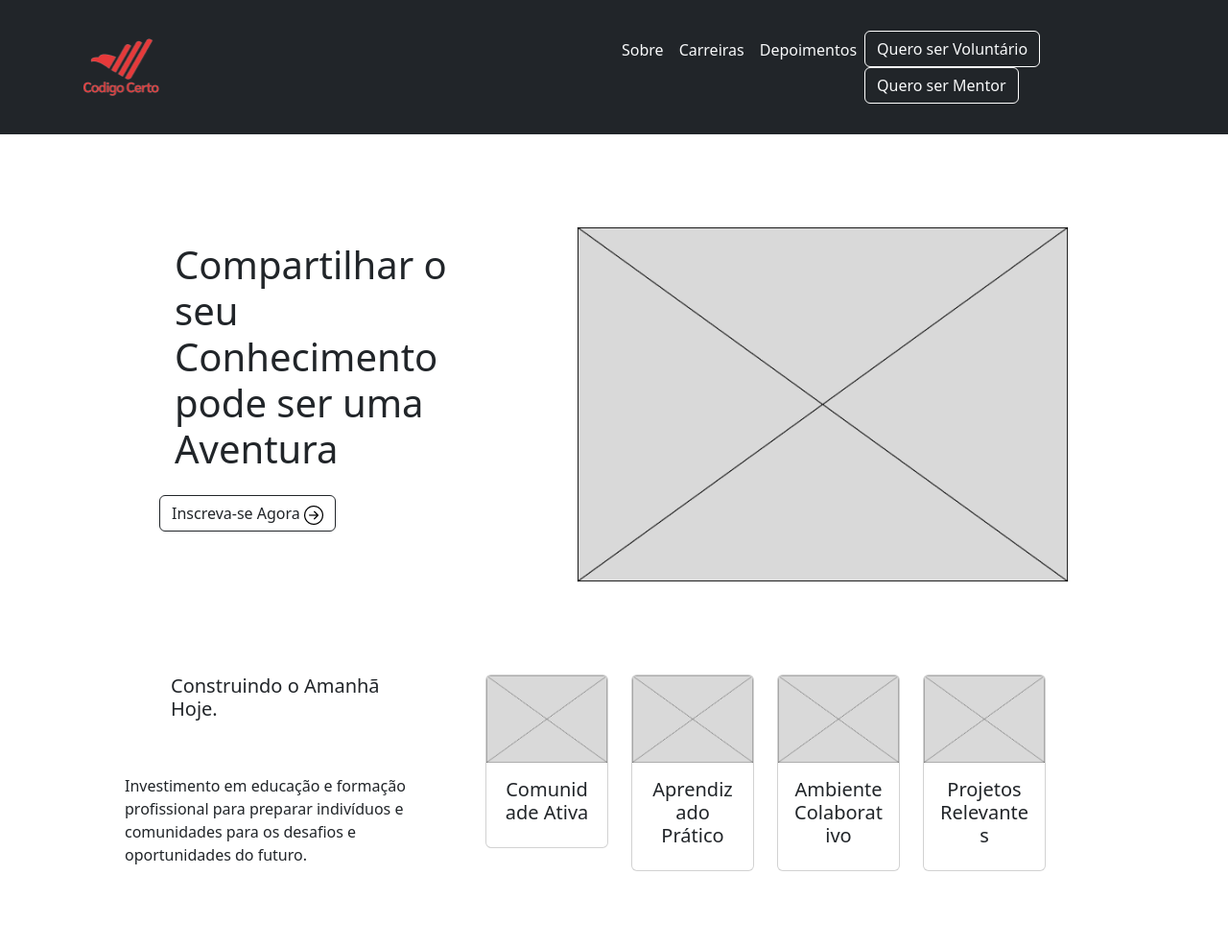
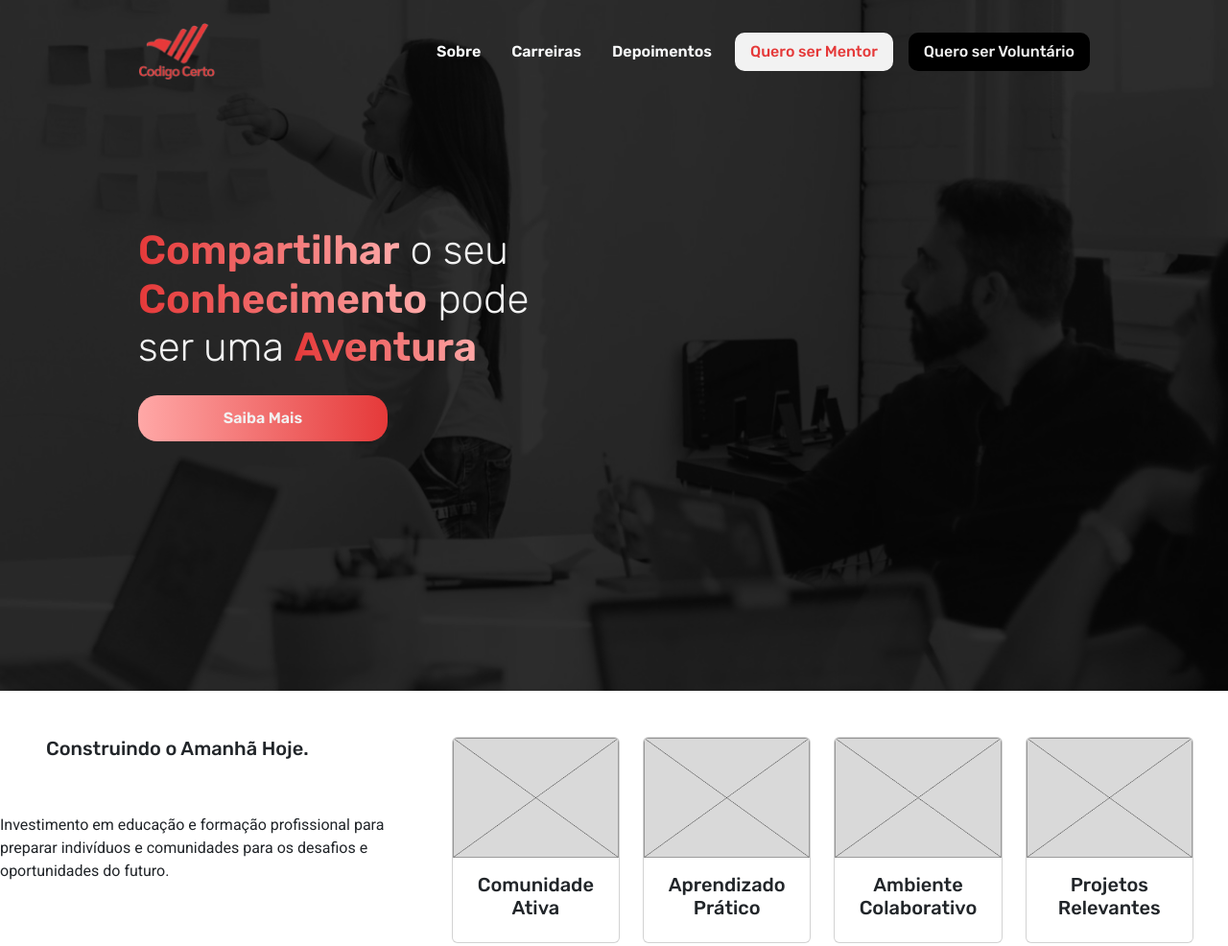
Before and after one commit to codigocerto/equipe04, a plain HTML site: page frontend/index.html in a window 1280 px wide. Shown: the top 986 px of the page at 96% size. Drawn offline with nearby package versions, Linux system fonts and the light colour scheme; files whose address does not match are found by name.

Commit message:
feat: estilização da hero

```diff
--- a/index.html
+++ b/frontend/index.html
@@ -4,24 +4,32 @@
     <meta charset="utf-8">
     <meta name="viewport" content="width=device-width, initial-scale=1">
     <title>Codigo Certo Equipe 04</title>
+    <link rel="stylesheet" href="./src/styles/styles.css">
     <link href="https://cdn.jsdelivr.net/npm/bootstrap@5.3.3/dist/css/bootstrap.min.css" rel="stylesheet" integrity="sha384-QWTKZyjpPEjISv5WaRU9OFeRpok6YctnYmDr5pNlyT2bRjXh0JMhjY6hW+ALEwIH" crossorigin="anonymous">
+    <link rel="preconnect" href="https://fonts.googleapis.com">
+    <link rel="preconnect" href="https://fonts.gstatic.com" crossorigin>
+    <link href="https://fonts.googleapis.com/css2?family=Roboto&family=Rubik:wght@300..900&display=swap" rel="stylesheet">
   </head>
   <body  class="overflow-x-hidden">
+    <!-- inicio section home-->
+    <section class="overlay" >
+        <div id="container-hero">
+          <div class="background-image"></div>
+          <div class="overlay-content">
 
             <!--inicio header-->
-
-     <header class="bg-dark" id="inicio">
-               <nav class="navbar navbar-expand-lg p-4">
-            <div class="container">
-              <div class="col-12 col-md-2 p-1">
-                <img src="./assets/img/logo.png" class="img-fluid" alt="codigocerto" width="82.19" height="64">
+                <header id="inicio">
+                          <nav id="container-nav" class="navbar navbar-expand-lg pt-4">
+                        <div class="container-header">
+                          <div >
+                            <img src="../assets/img/logo.png" class="img-fluid" alt="codigocerto" width="82" height="60">
                         </div>
-              <div class="col-12 col-lg-6 navbar navbar-expand-lg d-flex justify-content-end">
+                          <div>
                           <button class="navbar-toggler bg-light" type="button" data-bs-toggle="collapse" data-bs-target="#navbarSupportedContent" aria-controls="navbarSupportedContent" aria-expanded="false" aria-label="Toggle navigation">
                             <span class="navbar-toggler-icon"></span>
                           </button>
                             <div class="collapse navbar-collapse" id="navbarSupportedContent">
-                 <ul class="navbar-nav">
+                            <ul id="container-ul" class="navbar-nav">
                               <li class="nav-item">
                                 <a class="nav-link text-light" href="#sobre">Sobre</a>
                               </li>
@@ -32,8 +40,10 @@
                                 <a class="nav-link text-light" href="#depoimentos">Depoimentos</a>
                             </li>
                               <li>
-                     <button class="btn btn-outline-danger text-light border-white" type="submit">Quero ser Voluntário</button>
-                     <button class="btn btn-outline-danger text-light border-white" type="submit">Quero ser Mentor</button>
+                                <button class="btn-white" type="submit">Quero ser Mentor</button>
+                                </li>
+                                <li>
+                                <button class="btn-black" type="submit">Quero ser Voluntário</button>
                               </li>
                               </div>
                           </div>
@@ -42,18 +52,13 @@
                   </header>
                   <!--fim header-->
 
+                <h3><span>Compartilhar</span> o seu <span>Conhecimento</span> pode ser uma <span>Aventura</span></h3>
+                <button class="btn-saiba-mais" type="submit">Saiba Mais</button>
+              </div>
+            </div>
+        </section>
 
-     <!-- inicio section home-->
         <section>
-            <div class="container">
-              <div class="row text-light d-flex p-5">
-                <div class="col-12 p-5 col-md-5">
-                  <h3 class="p-3 fs-1 text-dark">Compartilhar o seu Conhecimento pode ser uma Aventura</h3>
-                  <button class="btn btn-outline-danger text-dark border-dark" type="submit">Inscreva-se Agora  <img  class="text-white-5" src="./assets/img/arrow-right-circle 1.png" alt="codigocerto" width="20" height="20"></button>
-               </div>
-                  <div class="col-12 col-md-7 p-5">
-                    <img src="./assets/img/fake-image.png" class="img-fluid" alt="codigocerto" width="659" height="460">
-                </div>
                 <div class="row text-light d-flex">
                   <div class="col-12 col-md-4">
                     <h3 class="fs-5 text-dark p-5">Construindo o Amanhã Hoje.</h3>
@@ -65,7 +70,7 @@
                  <div class="row row-cols-1 row-cols-md-4 g-4">
                   <div class="col">
                     <div class="card">
-                      <img src="./assets/img/fake-image.png" class="card-img-top img-fluid" alt="..." width="" height="95">
+                      <img src="../assets/img/fake-image.png" class="card-img-top img-fluid" alt="..." width="" height="95">
                       <div class="card-body">
                         <h5 class="card-title text-center fs-5">Comunidade Ativa</h5>
                        </div>
@@ -73,7 +78,7 @@
                   </div>
                   <div class="col">
                     <div class="card">
-                      <img src="./assets/img/fake-image.png" class="card-img-top img-fluid" alt="..." width="" height="95">
+                      <img src="../assets/img/fake-image.png" class="card-img-top img-fluid" alt="..." width="" height="95">
                       <div class="card-body">
                         <h5 class="card-title text-center fs-5">Aprendizado Prático</h5>
                        </div>
@@ -81,7 +86,7 @@
                   </div>
                   <div class="col">
                     <div class="card">
-                      <img src="./assets/img/fake-image.png" class="card-img-top img-fluid" alt="..." width="" height="95">
+                      <img src="../assets/img/fake-image.png" class="card-img-top img-fluid" alt="..." width="" height="95">
                       <div class="card-body">
                         <h5 class="card-title text-center fs-5">Ambiente Colaborativo</h5>
                        </div>
@@ -89,7 +94,7 @@
                   </div>
                   <div class="col">
                     <div class="card">
-                      <img src="./assets/img/fake-image.png" class="card-img-top img-fluid" alt="..." width="" height="95">
+                      <img src="../assets/img/fake-image.png" class="card-img-top img-fluid" alt="..." width="" height="95">
                       <div class="card-body">
                         <h5 class="card-title text-center fs-5" >Projetos Relevantes</h5>
                         </div>
@@ -112,14 +117,14 @@
             <div class="container">
               <div class="row text-light d-flex">
                 <div class="col-12 p-5 col-md-6">
-                  <img src="./assets/img/fake-image.png" class="img-fluid" alt="codigocerto" width="559" height="404">
+                  <img src="../assets/img/fake-image.png" class="img-fluid" alt="codigocerto" width="559" height="404">
                 </div>
                    <div class="col-12 p-5 col-md-6">
                     <h6 class="fs-5 text-dark">Sobre Nós</h6>
                      <h4 class="fs-2 text-dark">Construindo Juntos um Futuro Melhor através da Tecnologia</h3>
                        <p class="text-dark"> Somos uma iniciativa dedicada a capacitar novos talentos na área de tecnologia através de projetos práticos e mentoria especializada. Nossa missão é fomentar a inovação e o desenvolvimento digital, criando oportunidades de aprendizado e crescimento para todos.</p>
 
-                  <button class="btn btn-outline-danger text-dark border-dark" type="submit">Entre para a Comunidade  <img  class="text-white-5" src="./assets/img/people.png" alt="codigocerto" width="20" height="20"></button>
+                  <button class="btn btn-outline-danger text-dark border-dark" type="submit">Saiba Mais</button>
                 </div>
               </div>
             </div>
@@ -201,7 +206,7 @@
                 <div class="container">
                   <div class="row text-light d-flex">
                     <div class="col-12 p-5 col-md-8">
-                      <img src="./assets/img/fake-image.png" class="img-fluid" alt="codigocerto" width="659" height="460">
+                      <img src="../assets/img/fake-image.png" class="img-fluid" alt="codigocerto" width="659" height="460">
                           </div>
                             <div class="col-12 p-5 col-md-4">
                              <h2 class="fs-5 text-dark text-end">Depoimentos</h2>
@@ -307,7 +312,7 @@
                 </div>
               <div class="row text-light d-flex p-5">
                   <div class="col-12 col-md-6 p-5">
-                  <img src="./assets/img/fake-image.png" class="img-fluid" alt="codigocerto" width="659" height="460">
+                  <img src="../assets/img/fake-image.png" class="img-fluid" alt="codigocerto" width="659" height="460">
                   </div>
                 <div class="col-12 p-5 col-md-5 ">
                   <h3 class="p-3 fs-1 text-dark text-start">Faça Parte da Nossa Equipe</h3>
@@ -326,7 +331,7 @@
                 <div class="container">
                   <div class="row text-light d-flex">
                    <div class="col-12 col-md-3 p-5">
-                     <img src="./assets/img/logo.png" class="img-fluid" alt="codigocerto" width="82.32" height="60">
+                     <img src="../assets/img/logo.png" class="img-fluid" alt="codigocerto" width="82.32" height="60">
                     <p class="p-3 text-dark">Somos uma iniciativa dedicada a capacitar novos talentos na área de tecnologia através de projetos práticos e mentoria especializada. </p>
                   </div>
                  <div class="col-12 col-md-3 p-5">
--- /dev/null
+++ b/frontend/src/styles/styles.css
@@ -0,0 +1,128 @@
+* {
+    margin: 0;
+    padding: 0;
+    box-sizing: border-box;
+    font-family: 'Rubik', sans-serif;
+}
+
+p {
+    font-family: 'Roboto', sans-serif;
+}
+
+
+/* header */
+
+.container-header {
+    display: flex;
+    margin: 0 144px;
+    padding: 0;
+    align-items: center;
+    justify-content: space-between;
+    width: 100%;
+}
+
+header ul {
+    display: flex;
+    font-weight: 600;
+    gap: 16px;
+}
+
+#inicio button {
+    border-radius: 10px;
+}
+
+#container-nav .navbar-nav .nav-link:hover {
+    color: #FFA8A7 !important;
+}
+
+.btn-white {
+    background-color: #f2f2f2;
+    border: none;
+    height: 100%;
+    padding: 6px 16px;
+    color: #E53939;
+    transition: background .5s;
+    font-weight: 500;
+}
+
+.btn-white:hover {
+    background: #FFA8A7;
+}
+
+.btn-black {
+    background-color: black;
+    border: none;
+    height: 100%;
+    padding: 6px 16px;
+    color: #f2f2f2;
+    transition: background .4s;
+    font-weight: 500;
+}
+
+.btn-black:hover {
+    background: #E53939;
+}
+
+
+/* hero */
+
+#container-hero {
+    position: relative;
+    background-image: url(../assets/images/home/bg-hero.jpg);
+    height: 720px;
+}
+
+#container-hero span {
+    font-weight: 600;
+    background-image: linear-gradient(to right, #E53939, #FFA8A7);
+    -webkit-background-clip: text;
+    color: transparent;
+}
+
+#container-hero h3 {
+    margin-top: 145px;
+    margin-left: 144px;
+    color: #f2f2f2;
+    width: 460px;
+    height: 168px;
+    font-size: 42px;
+    font-weight: 100;
+}
+
+.btn-saiba-mais {
+    background: linear-gradient(to right, #FFA8A7, #E53939);
+    border: none;
+    border-radius: 20px;
+    color: #f2f2f2;
+    font-size: 16px;
+    font-weight: 600;
+    width: 260px;
+    padding: 12px 24px;
+    margin-left: 144px;
+}
+
+.btn-saiba-mais:hover {
+    background: linear-gradient(to right, #E53939, #FFA8A7);
+}
+
+.background-image {
+    position: absolute;
+    top: 0;
+    left: 0;
+    width: 100%;
+    height: 100%;
+    background-image: url('../assets/images/home/bg-hero.jpg');
+    background-size: cover;
+    background-position: center;
+    z-index: 1;
+}
+
+.overlay-content {
+    position: absolute;
+    top: 0;
+    left: 0;
+    width: 100%;
+    height: 100%;
+    background-color: rgba(0, 0, 0, 0.8);
+    z-index: 2;
+}
```
Also changed, not shown: frontend/src/assets/images/home/Icon-aprendizado.png (added), frontend/src/assets/images/home/bg-hero.jpg (added), frontend/src/assets/images/home/bg-newsletter.svg (added), frontend/src/assets/images/home/br-faq.png (added), frontend/src/assets/images/home/card-carreiras-back.jpg (added), frontend/src/assets/images/home/card-carreiras-dados.jpg (added), frontend/src/assets/images/home/card-carreiras-front.jpg (added), frontend/src/assets/images/home/card-carreiras-meto.jpg (added), frontend/src/assets/images/home/card-carreiras-qa.jpg (added), frontend/src/assets/images/home/card-carreiras-ui.jpg (added), frontend/src/assets/images/home/depoimentos-imagem.jpg (added), frontend/src/assets/images/home/icon-ambiente.png (added), frontend/src/assets/images/home/icon-comunidade-ativa.png (added), frontend/src/assets/images/home/icon-faca-parte.png (added), 3 more files. Lines whose indentation alone changed are shown as unchanged.
